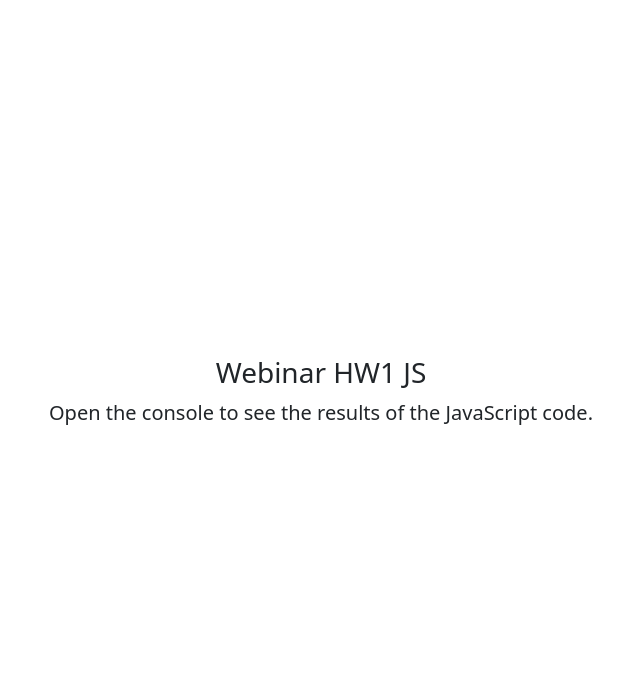
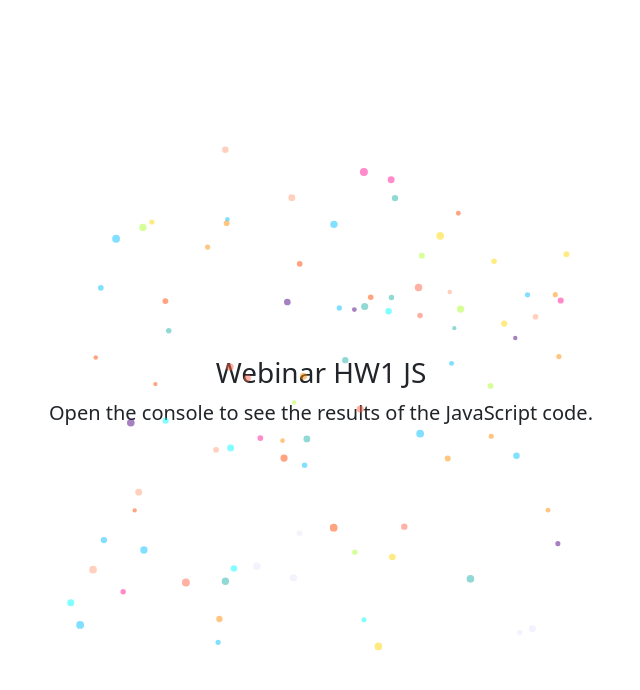
Before and after one commit to DubnovAlexey/W_hw_js, a plain HTML site: page index.html in a window 1280 px wide. Both pictures are taken after a click on the button "!!!~НАЖАТЬ~!!!". Shown: the whole page, without its empty margins (319-959 px from the left). Drawn offline with nearby package versions, Linux system fonts and the light colour scheme.

Commit message:
кнопка, брызги

```diff
--- a/CSS/style.css
+++ b/CSS/style.css
@@ -1,11 +1,43 @@
+html, body {
+    height: 100%;
+}
+
+body {
+    overflow: hidden;
+}
+
 .btn-custom-orange {
     background-color: #FF5733;
     border-color: #FF5733;
     color: #fff;
-
 }
 
 .btn-custom-orange:hover {
     background-color: #E64A2F;
     border-color: #E64A2F;
 }
+
+#explosion-canvas {
+    position: fixed;
+    top: 0;
+    left: 0;
+    z-index: 1000;
+    pointer-events: none;
+}
+
+/* Here is the new CSS for the blinking effect */
+@keyframes blink {
+    0% {
+        opacity: 1;
+    }
+    50% {
+        opacity: 0.2;
+    }
+    100% {
+        opacity: 1;
+    }
+}
+
+.blinking-button {
+    animation: blink 1s infinite;
+}
--- a/index.html
+++ b/index.html
@@ -5,7 +5,9 @@
     <meta name="viewport" content="width=device-width, initial-scale=1">
     <title>Webinar HW1 JS</title>
     <link href="https://cdn.jsdelivr.net/npm/bootstrap@5.3.2/dist/css/bootstrap.min.css" rel="stylesheet">
+
     <link href="CSS/style.css" rel="stylesheet"/>
+
     <script src="HW1.js"></script>
 
 </head>
@@ -15,29 +17,90 @@
     <source src="./music/1.mp3" type="audio/mpeg">
 </audio>
 
-<button id="play-btn" class="btn btn-lg btn-custom-orange mb-4">!!!~НАЖАТЬ~!!!</button>
+<button id="play-btn" class="btn btn-lg btn-custom-orange mb-4 blinking-button">!!!~НАЖАТЬ~!!!</button>
 
 <h1 class="text-center fs-3">Webinar HW1 JS</h1>
 <p class="text-center fs-5">Open the console to see the results of the JavaScript code.</p>
 
+<canvas id="explosion-canvas"></canvas>
+
 <script>
+    document.addEventListener('DOMContentLoaded', () => {
+        const canvas = document.getElementById('explosion-canvas');
+        const ctx = canvas.getContext('2d');
+        const particles = [];
+        canvas.width = window.innerWidth;
+        canvas.height = window.innerHeight;
 
+        class Particle {
+            constructor(x, y, color) {
+                this.x = x;
+                this.y = y;
+                this.size = Math.random() * 2 + 2;
+                this.color = color;
+                this.alpha = 1;
+                this.velocity = {
+                    x: (Math.random() - 0.5) * 3,
+                    y: (Math.random() - 0.5) * 3
+                };
+            }
+            draw() {
+                ctx.save();
+                ctx.globalAlpha = this.alpha;
+                ctx.fillStyle = this.color;
+                ctx.beginPath();
+                ctx.arc(this.x, this.y, this.size, 0, Math.PI * 2);
+                ctx.fill();
+                ctx.restore();
+            }
+            update() {
+                this.x += this.velocity.x;
+                this.y += this.velocity.y;
+                this.alpha -= 0.003;
+            }
+        }
+
+        const colors = [
+            '#FF6347', '#FFD700', '#ADFF2F', '#00BFFF', '#FF4500',
+            '#FF1493', '#4B0082', '#00FFFF', '#FFA07A', '#E6E6FA',
+            '#FF8C00', '#20B2AA'
+        ];
+
+        function createParticles(x, y) {
+            for (let i = 0; i < 90; i++) {
+                const color = colors[Math.floor(Math.random() * colors.length)];
+                particles.push(new Particle(x, y, color));
+            }
+        }
+
+        function animate() {
+            ctx.clearRect(0, 0, canvas.width, canvas.height);
+            for (let i = particles.length - 1; i >= 0; i--) {
+                const particle = particles[i];
+                particle.update();
+                particle.draw();
+                if (particle.alpha <= 0.05) {
+                    particles.splice(i, 1);
+                }
+            }
+            requestAnimationFrame(animate);
+        }
 
         const audio = document.getElementById('bg-music');
         const playButton = document.getElementById('play-btn');
 
         if (playButton) {
-        playButton.addEventListener('click', () => {
+            playButton.addEventListener('click', (event) => {
                 audio.play();
                 playButton.style.display = 'none';
+                const x = window.innerWidth / 2;
+                const y = window.innerHeight / 2;
+                createParticles(x, y);
             });
         }
 
-    alert(`Webinar HW1 JS`)
-    alert(`Open the console to see the results of the JavaScript code.`)
-
+        animate();
+    });
 </script>
-
-
 </body>
 </html>
```
Lines whose indentation alone changed are shown as unchanged.
